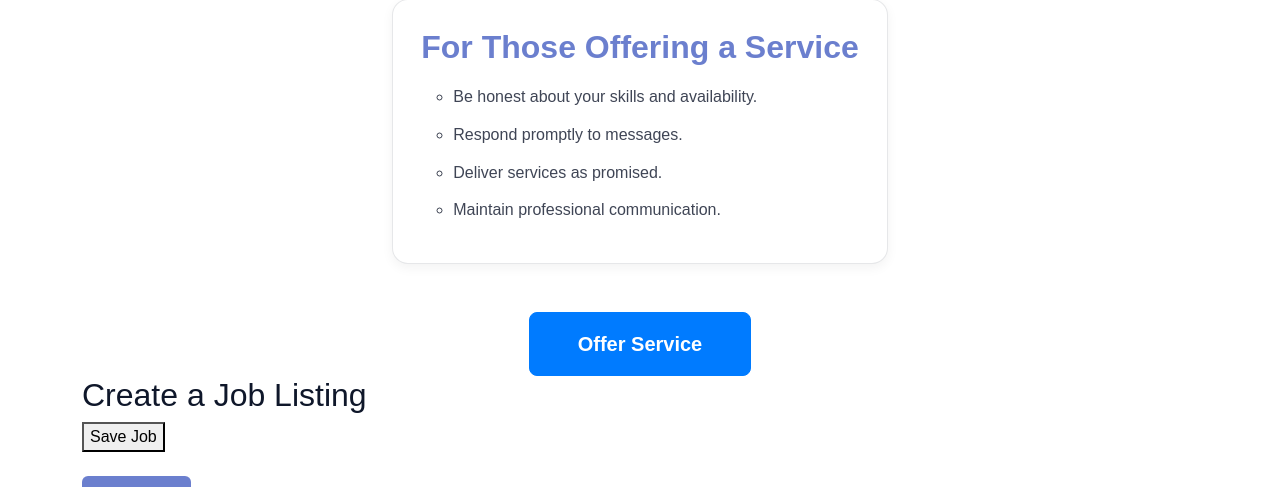
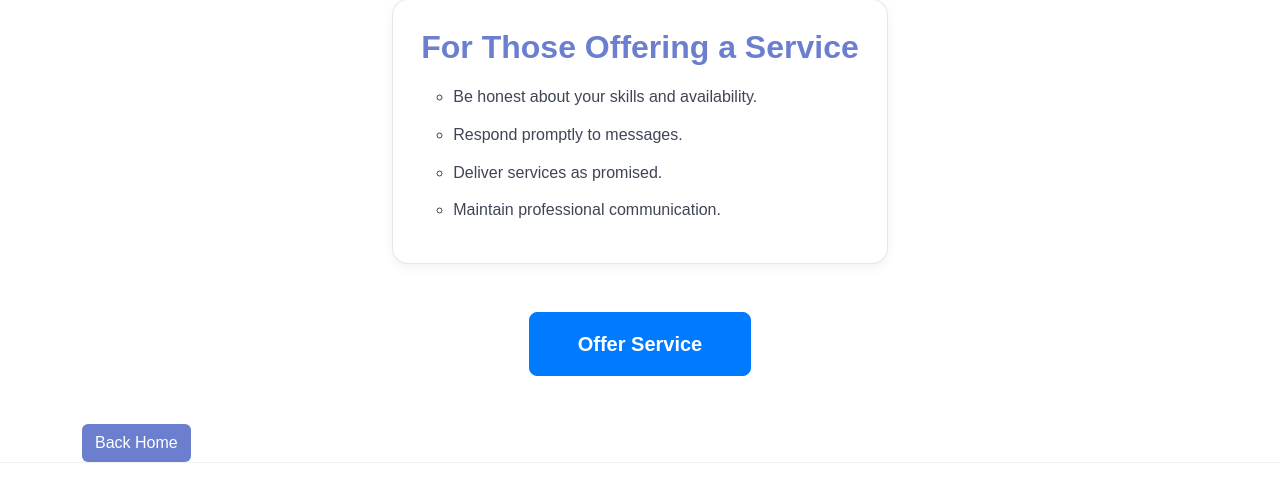
Before and after one commit to moiseslm1/Community-share-, a Django app: page /offer/ in a window 1280 px wide. Shown: the part 144-631 px from the top of the page. Run offline with Django 4.2, Linux system fonts and the light colour scheme; some libraries are stand-ins or nearby versions.

Commit message:
Refactor offer.html template structure

```diff
--- a/core/templates/offer.html
+++ b/core/templates/offer.html
@@ -49,13 +49,6 @@
       Offer Service
     </button>
   </div>
-
-   <h2>Create a Job Listing</h2>
-
-    <form method="post">
-        {% csrf_token %}
-        {{ form.as_p }}
-        <button type="submit">Save Job</button>
         <br/>
    <br/>
     </form>
```
